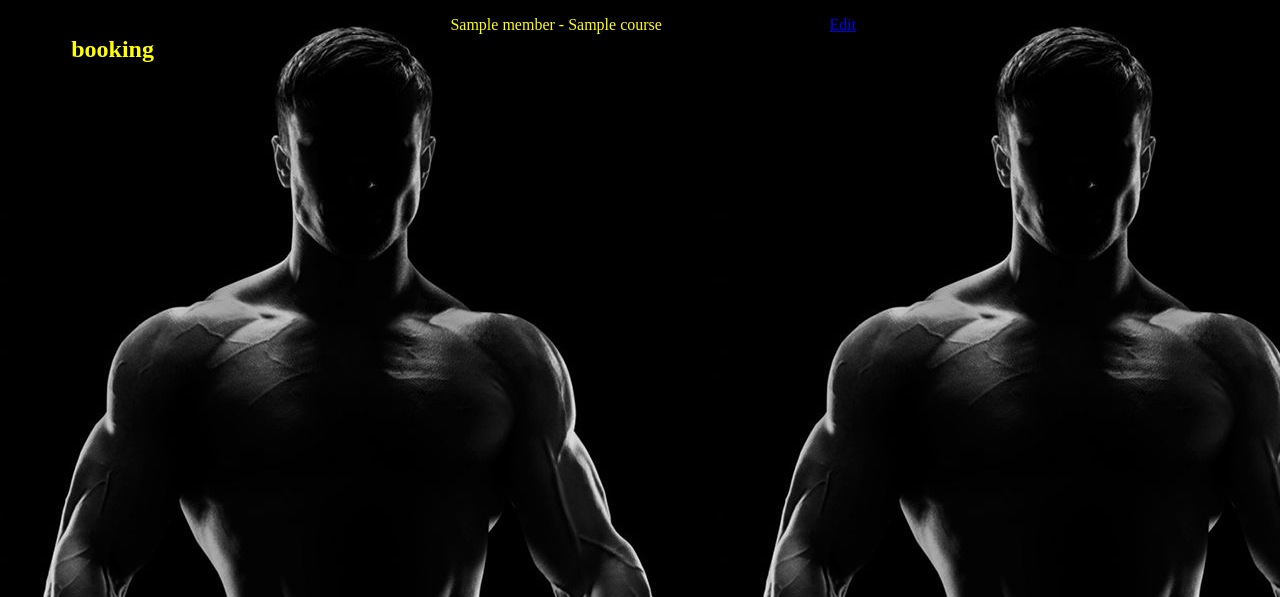
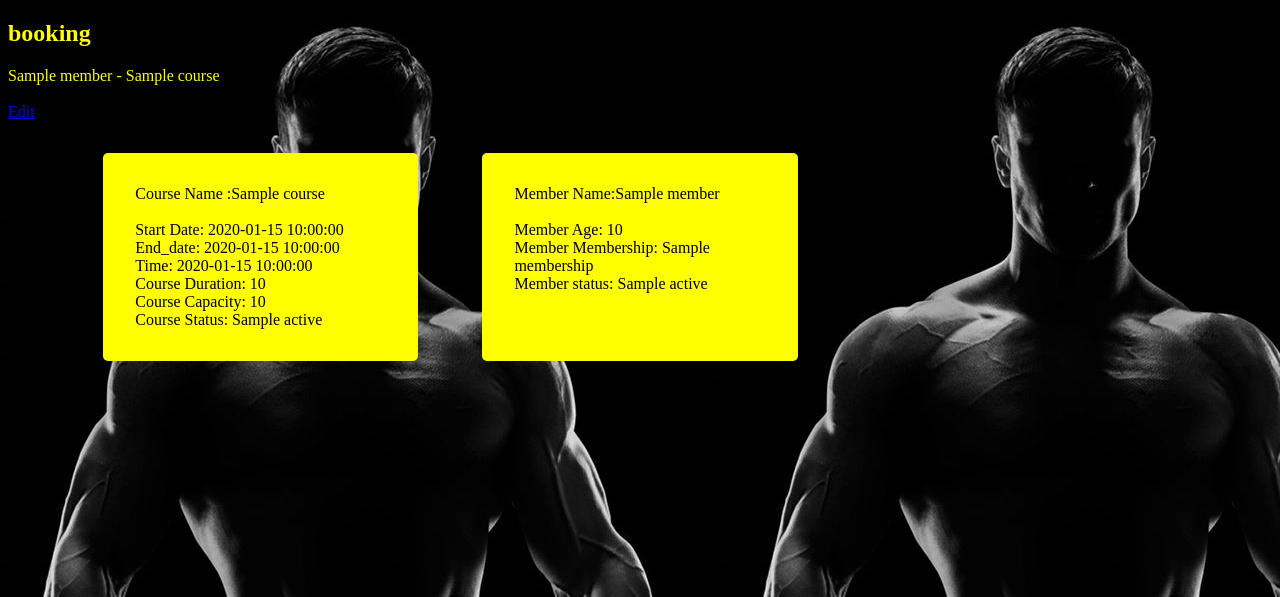
Before and after one commit to moathalzoubi123/gym_project, a Flask app: page /bookings/1 in a window 1280 px wide. Shown: the part 203-800 px from the top of the page. Run offline with Flask 2, Linux system fonts and the light colour scheme; a database or web service that is not in the repository returns one stand-in record (values such as "Sample title"); some libraries are stand-ins or nearby versions.

Commit message:
finish css

```diff
--- a/controllers/bookings_controller.py
+++ b/controllers/bookings_controller.py
@@ -40,7 +40,7 @@ def create_booking():
     booking = Booking(member, course)
     if int(course.time.strftime("%H")) >= 17 and member.membership != "premium":
 
-        return render_template("bookings/apology.html")
+        return render_template("bookings/apology.html", member = member)
     else:
       booking_repository.save(booking)
       free_space(course)
--- a/static/style.css
+++ b/static/style.css
@@ -37,16 +37,189 @@ body>nav>ul>li{
 flex: 2;
 }
 
+.id1{
+display: flex;
+display: grid;
+justify-content: center;
+grid-template-columns: 30% 30% 30%;
+
+}
+
+.id2{
+    display: flex;
+    display: grid;
+    justify-content: center;
+}
+
+.id3{
+    display: flex;
+    display: grid;
+    justify-content: center;
+    grid-template-columns: 25% 25% 25% 25%;
+}
+
+.center{
+    display: flex;
+    display: grid;
+    justify-content: center;
+}
+
+.box{
+    color: black;
+    background-color: yellow;
+    padding: 2rem;
+    margin: 2rem;
+    display: grid;
+    border-radius: 5px;
+
+}
+
+
+
+
+
+
+
+
+
+
+
+
+
+
+
+/* #content{
+
+    display: flex;
+    display: grid;
+    justify-content: center;
+    grid-template-columns: 30% 30% 30%;
+    color: yellow;
+    /* background-color: yellow; */
+
+
+/* .container{
+    display: grid;
+    justify-content: center;
+    grid-template-columns: 30% 30% 30%;
+  } */
+
+
+
+
+/* body{
+    background: url('/static/images/pic.jpeg');
+    color: yellow;
+
+}
+
+header{
+    height: 6rem;
+    background-color: black;
+    align-items: center;
+    font-size: 2rem;
+}
+
+#logo{
+    margin-left: 5%;
+}
+
+
+body>nav>ul{
+
+    display: flex;
+    width: 25%;
+    height: 3rem;
+}
+
+nav>ul>li>a{
+    color: yellow;
+    text-decoration: none;
+  }
+
+nav>li>a:hover{
+    text-decoration: underline;
+  }
+
+body>nav>ul>li{
+
+flex: 2;
+}
+/*
 #content{
 
     display: flex;
     display: grid;
     justify-content: center;
     grid-template-columns: 30% 30% 30%;
+
+} */
+
+
+/* .box{
+    /* display: flex; */
+    /* color: black;
+    background-color: yellow;
+    padding: 2rem;
+    margin: 2rem;
+    display: grid;
+    border-radius: 5px; */
+    /* grid-template-columns: 30% 30% 30%; */
+
+
+    /* grid-template-columns: 30% 30% 30%; */
+
+
+/* .box{
+  display: flex;
+  display: flex;
+  display: grid;
+  justify-content: center;
+  grid-template-columns: 30% 30% 30%;
+
+  padding: 10px;
+  margin: 20px;
+  height: 300px;
+  border-radius: 5px;
+  display: flex;
+  flex-direction: column;
+  align-items: center;
+  /* background-color: black; */
+  /* align-items: flex-end; */
+
+
+/* .container_1{
+    display: flex;
+    flex-direction: column;
+    display: grid;
+    grid-template-columns: 20% 20% 20% 20% 20%;
+    } */
+
+/* .btata{
+    color: yellow;
 }
 
-/* .container{
-    display: grid;
-    justify-content: center;
-    grid-template-columns: 30% 30% 30%;
-  } */
+
+#content{
+  display: flex;
+  display: grid;
+  justify-content: center;
+  grid-template-columns: 30% 30% 30%; */
+
+  /* padding: 10px;
+  margin: 20px;
+  height: 300px;
+  border-radius: 5px;
+  display: flex;
+  flex-direction: column;
+  align-items: center; */
+
+
+/* .btata_2{
+    display: flex;
+    flex: 10;
+    width: 40%;
+    grid-template-columns: 50% 50%;
+
+
+}   */
--- a/templates/base.html
+++ b/templates/base.html
@@ -29,11 +29,11 @@
             </li>
           </ul>
         </nav>
-        <section id="content">
+
             {% block content %}
 
             {% endblock%}
-        </section>
-      </body>
+
+
 </body>
 </html>
--- a/templates/bookings/apology.html
+++ b/templates/bookings/apology.html
@@ -2,5 +2,5 @@
 
 {% block content %}
 
-<p> sorry you have to be a premium member ship to book the course  </p>
+<p> sorry {{member.name}} you have to be a premium member to book the course  </p>
 {% endblock %}
--- a/templates/bookings/new.html
+++ b/templates/bookings/new.html
@@ -1,6 +1,7 @@
 {% extends 'base.html' %}
 
 {% block content %}
+<section class="content">
 <h1>Add a New Booking</h1>
 
 <form action="/bookings" method="post">
@@ -29,5 +30,7 @@
 
 
 </form>
+</section>
+
 
 {% endblock %}
--- a/templates/bookings/show.html
+++ b/templates/bookings/show.html
@@ -3,11 +3,34 @@
 
 <h2>booking</h2>
 
+<article>
+{{ booking.member.name }} - {{ booking.course.name }} <br>
+<br>
+<a href="/bookings/{{ booking.id }}/edit">Edit</a>
+<section class="id1">
+<p class="box"> Course Name :{{booking.course.name}}</a> <br>
+    <br>
+    Start Date: {{booking.course.start_date}} <br>
+    End_date: {{booking.course.end_date}} <br>
+    Time: {{booking.course.time}} <br>
+    Course Duration: {{booking.course.duration}} <br>
+    Course Capacity: {{booking.course.capacity}} <br>
+    Course Status: {{booking.course.active}}
+</p>
 
-{{ booking.member.name }} - {{ booking.course.name }}
+
+<p class="box"> Member Name:{{booking.member.name}}</a> <br>
+    <br>
+      Member Age: {{booking.member.age}} <br>
+      Member Membership: {{booking.member.membership}} <br>
+      Member status: {{booking.member.active}} <br>
+</p>
+
+
 
 <br>
+</section>
+</article>
 
-<a href="/bookings/{{ booking.id }}/edit">Edit</a>
 
 {% endblock %}
--- a/templates/courses/new.html
+++ b/templates/courses/new.html
@@ -2,6 +2,8 @@
 {% block content %}
 
 <h2>Add New Course</h2>
+
+<section class="id2">
 
 <form action="/courses" method = "post">
 
@@ -59,6 +61,6 @@
 
     <input type='submit' value="Add">
 </form>
-
+</section>
 
 {% endblock %}
--- a/templates/members/new.html
+++ b/templates/members/new.html
@@ -2,6 +2,8 @@
 {% block content %}
 
 <h2>Add New Member</h2>
+
+<section class="id2">
 
 <form action="/members" method = "post">
 
@@ -40,6 +42,7 @@
 
     <input type='submit' value="Add">
 </form>
+</section>
 
 
 {% endblock %}
```
Also changed, not shown: templates/bookings/index.html (+4 -4 lines), templates/courses/index.html (+7 -2 lines), templates/courses/show.html (+11 -5 lines), templates/members/index.html (+9 -5 lines), templates/members/show.html (+4 -4 lines).
